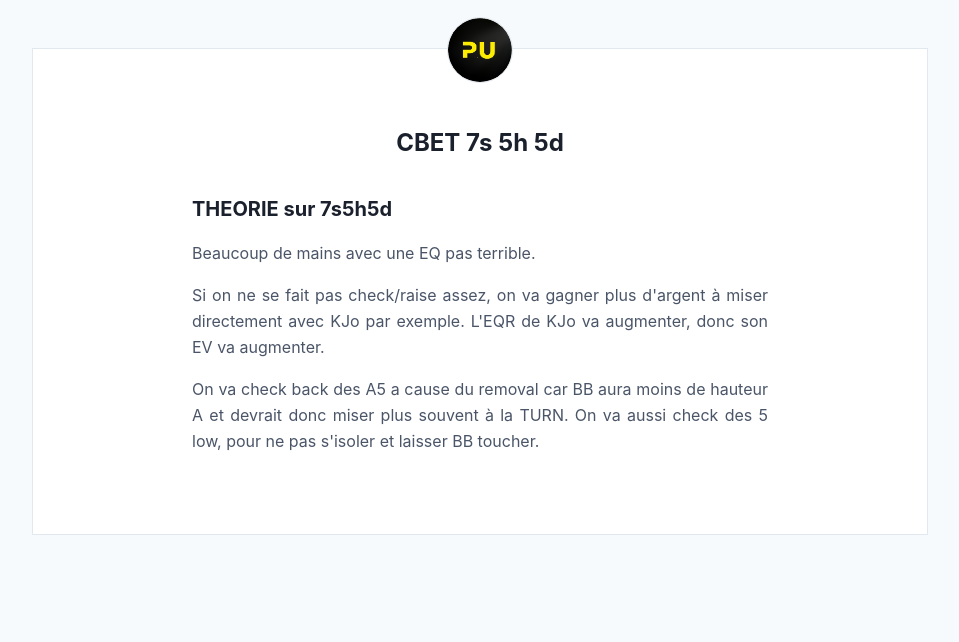
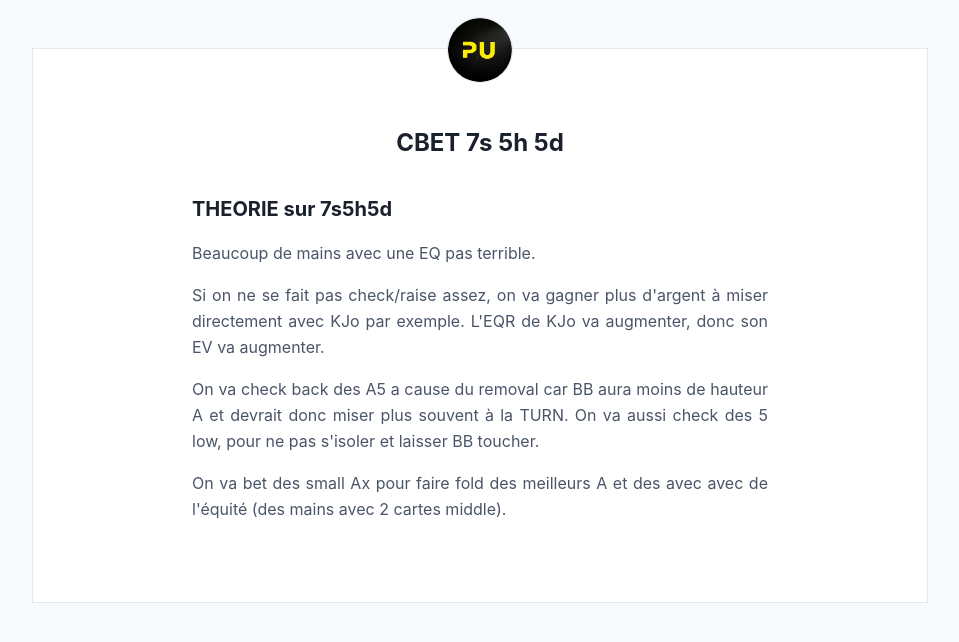
Before and after one commit to greglejeune/blog, a Jekyll site: the page built from _posts/2024-02-04-btnvsbb-cbet-7s5h5d.md, in a window 1280 px wide. Shown: the top 642 px of the page, without its empty margins (160-1119 px from the left). Built offline with Jekyll 4.4.1, drawn with Linux system fonts in a browser that asks for light colours.

Commit message:
Update 2024-02-04-btnvsbb-cbet-7s5h5d.md

```diff
--- a/_posts/2024-02-04-btnvsbb-cbet-7s5h5d.md
+++ b/_posts/2024-02-04-btnvsbb-cbet-7s5h5d.md
@@ -17,4 +17,6 @@ categories: pu btnvsbb cbet srp ip
 
   <p>On va check back des A5 a cause du removal car BB aura moins de hauteur A et devrait donc miser plus souvent à la TURN. On va aussi check des 5 low, pour ne pas s'isoler et laisser BB toucher.</p>
 
+  <p>On va bet des small Ax pour faire fold des meilleurs A et des avec avec de l'équité (des mains avec 2 cartes middle).</p>
+
 </div>
```
